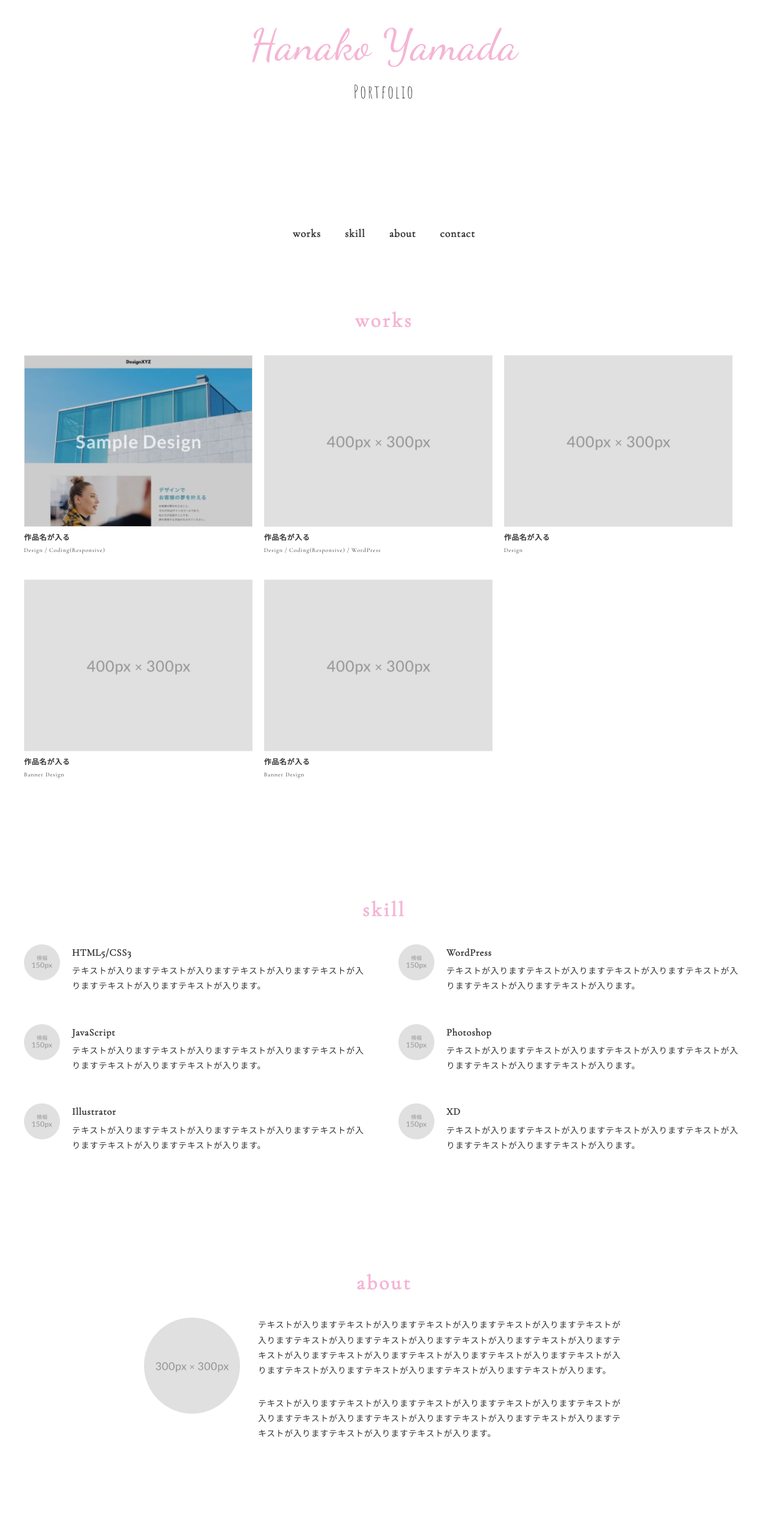
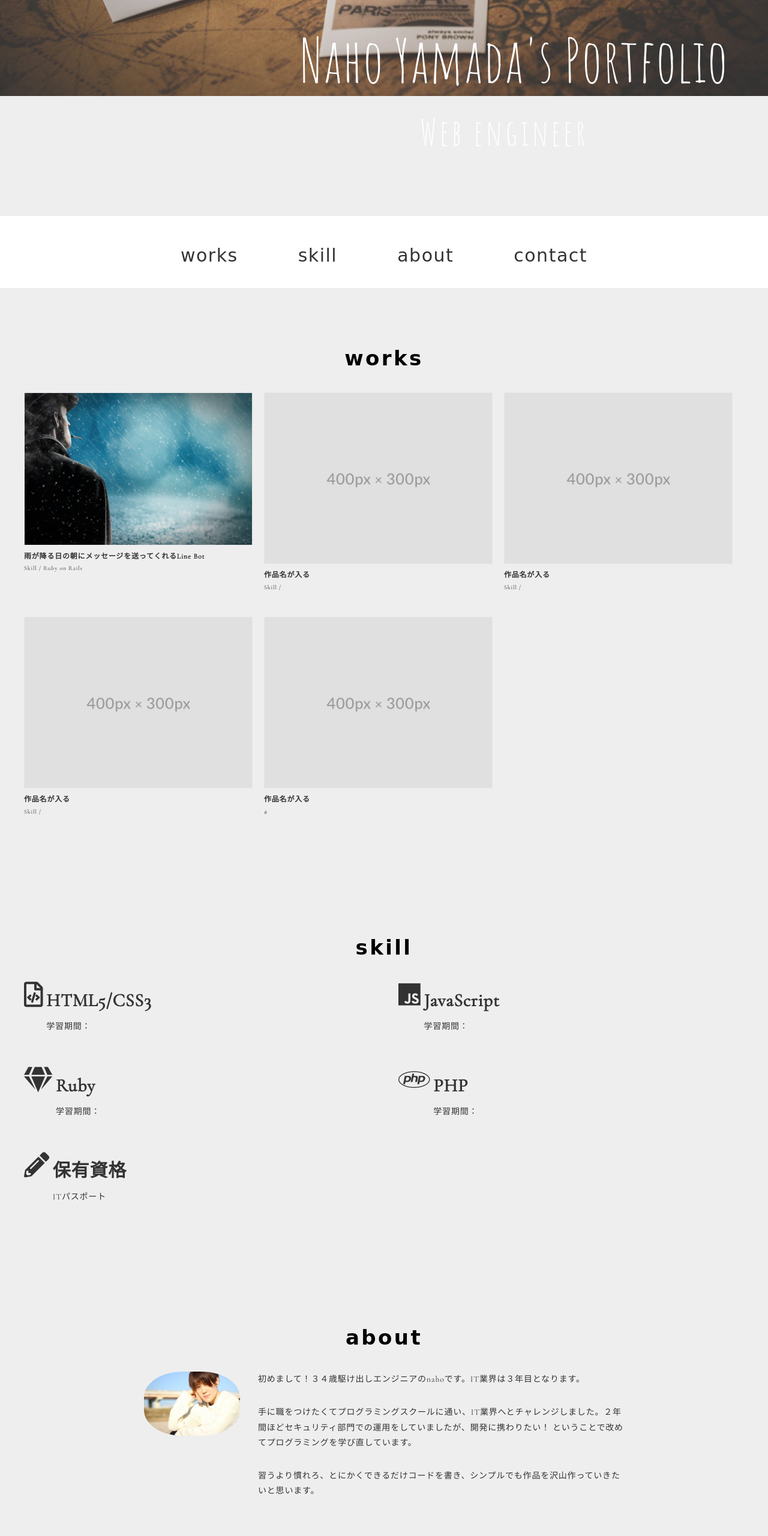
Before and after one commit to wentz1018/portfolio.github.io, a plain HTML site: page index.html in a window 1280 px wide. Shown: the part 160-2720 px from the top of the page at 60% size. Drawn offline with nearby package versions, Linux system fonts and the light colour scheme; a web font is replaced by a local one.

Commit message:
works,skill,about,contact更新

```diff
--- a/css/style.css
+++ b/css/style.css
@@ -4,6 +4,7 @@ body {
   line-height: 1.8;
   letter-spacing: .8px;
   color: #333;
+  background-color: #EEEEEE;
 }
 
 a {
@@ -49,12 +50,13 @@ li {
  見出し
 ---------------------------------*/
 .title {
+  font-family: 'Cherry Swash', cursive;
   font-size: 34px;
   line-height: 1;
   margin-bottom: 40px;
   text-align: center;
   letter-spacing: .1em;
-  color: #f5b5d5;
+  color: black;
 }
 
 .lead {
@@ -70,24 +72,38 @@ li {
   justify-content: center;
   height: 65vh;
   text-align: center;
+  position: relative;
+}
+
+.header-image {
+  width: 1800x;
+  height: 1800px;
+  z-index: 0;
 }
 
 .header-inner {
-  padding: 0 40px;
+  padding: 0;
 }
 
 .header-title {
-  font-family: "Dancing Script", cursive;
-  font-size: 72px;
+  font-family: "Amatic SC", cursive;
+  font-size: 100px;
   line-height: 1.2;
   margin-bottom: 20px;
-  color: #f5b5d5;
+  color: white;
+  position: absolute;
+  top: 200px;
+  left: 500px;
 }
 .header-subtitle {
   font-family: "Amatic SC", cursive;
-  font-size: 30px;
+  color: white;
+  font-size: 60px;
   line-height: 1;
   letter-spacing: .08em;
+  position: absolute;
+  top: 350px;
+  left: 700px;
 }
 
 /*--------------------------------
@@ -141,13 +157,14 @@ li {
 }
 
 .gnav-item {
-  margin: 0 20px;
+  margin: 0 50px;
+  font-size: 50px;
 }
 
 .gnav-item a {
   position: relative;
-  font-size: 18px;
-  font-weight: bold;
+  font-size: 30px;
+  font-family: 'Cherry Swash', cursive;
   line-height: 1;
   display: inline-block;
   padding: 5px 0;
@@ -177,7 +194,7 @@ li {
 }
 
 .works-item:hover {
-  opacity: .9;
+  opacity: 0.5;
 }
 
 .works-item:nth-of-type(3n) {
@@ -222,12 +239,15 @@ li {
   margin-right: 20px;
 }
 
+
 .skill-body {
   flex: 1;
+  padding: 5px;
 }
 
 .skill-name {
   margin-bottom: 3px;
+  font-size: 30px;
 }
 
 /*--------------------------------
@@ -241,11 +261,12 @@ li {
 }
 .profile-img {
   width: 20%;
+  height: 80%;
   margin-right: 30px;
   border-radius: 50%;
 }
 .profile-img img {
-  border-radius: 50%;
+  border-radius: 40%;
 }
 .profile-body {
   flex: 1;
@@ -268,6 +289,10 @@ li {
 .contact-text {
   margin-top: 10px;
 }
+
+.contact-list{
+  font-size: 30px;
+}
 /*--------------------------------
  ページトップ
 ---------------------------------*/
@@ -276,7 +301,7 @@ li {
   padding: 10px;
   cursor: pointer;
   text-align: center;
-  background-color: #fadcea;
+  background-color: #BC8F8F;
 }
 
 .page-top .material-icons-outlined {
@@ -289,13 +314,13 @@ li {
 ---------------------------------*/
 .footer {
   padding: 30px;
-  background-color: #efc4d8;
+  background-color:#8B4513;
 }
 
 .copyright {
   font-size: 10px;
   text-align: center;
-  color: #797979;
+  color: white;
 }
 
 /*--------------------------------
--- a/index.html
+++ b/index.html
@@ -4,12 +4,12 @@
   <meta charset="utf-8">
   <meta name="viewport" content="width=device-width,initial-scale=1.0,user-scalable=no">
   <meta property='og:type' content='website'>
-  <meta property='og:title' content='WebデザイナーHanako Yamada ポートフォリオ'>
+  <meta property='og:title' content='Webエンジニア- Naho Yamada ポートフォリオ'>
   <meta property='og:url' content='URLが入る'>
-  <meta property='og:description' content='Hanako Yamadaのポートフォリオサイトです。'>
+  <meta property='og:description' content='Naho Yamadaのポートフォリオサイトです。'>
   <meta property="og:image" content="img/ogp.png">
-  <meta name="description" content="Hanako Yamadaのポートフォリオサイトです" />
-  <title>Hanako Yamada ポートフォリオ</title>
+  <meta name="description" content="Naho Yamadaのポートフォリオサイトです" />
+  <title>Naho Yamada ポートフォリオ</title>
   <link rel="preconnect" href="https://fonts.gstatic.com">
   <link
     href="https://fonts.googleapis.com/css2?family=Amatic+SC&family=Cormorant+Garamond&family=Dancing+Script&display=swap"
@@ -19,6 +19,8 @@
   <link href="css/style.css" media="all" rel="stylesheet" type="text/css" />
   <link rel="shortcut icon" href="img/favicon.ico" />
   <link rel=”canonical” href=”URLが入る” />
+  <link href="https://fonts.googleapis.com/css?family=Cherry+Swash:700" rel="stylesheet">
+  <link href="https://use.fontawesome.com/releases/v5.15.1/css/all.css" rel="stylesheet">
 </head>
 
 <body>
@@ -30,10 +32,13 @@
 
       <!-- header -->
       <header class="header">
+
         <div class="header-inner">
-          <p class="header-title">Hanako Yamada</p>
-          <p class="header-subtitle">Portfolio</p>
+          <p class="header-image"><img src="img/camera.jpg" alt=""></p>
+          <p class="header-title">Naho Yamada's Portfolio</p>
+          <p class="header-subtitle">Web engineer</p>
         </div>
+
 
       </header>
       <!-- /header -->
@@ -56,30 +61,30 @@
         <div class="inner">
           <h2 class="title">works</h2>
           <div class="works-list">
-            <a class="works-item" href="works-template.html">
-              <p class="works-img"><img src="img/works-sample-thumb.jpg" alt="" /></p>
-              <p class="works-name">作品名が入る</p>
-              <p class="works-info">Design / Coding(Responsive)</p>
+            <a class="works-item" href="https://github.com/wentz1018/rain_linebot">
+              <p class="works-img"><img src="img/rain.jpg" alt="" /></p>
+              <p class="works-name">雨が降る日の朝にメッセージを送ってくれるLine Bot</p>
+              <p class="works-info">Skill / Ruby on Rails </p>
             </a>
-            <a class="works-item" href="works-template.html">
+            <a class="works-item" href="#">
               <p class="works-img"><img src="img/works-dummy-thumb.jpg" alt="" /></p>
               <p class="works-name">作品名が入る</p>
-              <p class="works-info">Design / Coding(Responsive) / WordPress</p>
+              <p class="works-info">Skill / </p>
             </a>
-            <a class="works-item" href="works-template.html">
+            <a class="works-item" href="#">
               <p class="works-img"><img src="img/works-dummy-thumb.jpg" alt="" /></p>
               <p class="works-name">作品名が入る</p>
-              <p class="works-info">Design</p>
+              <p class="works-info">Skill / </p>
             </a>
-            <a class="works-item" href="works-template.html">
+            <a class="works-item" href="#">
               <p class="works-img"><img src="img/works-dummy-thumb.jpg" alt="" /></p>
               <p class="works-name">作品名が入る</p>
-              <p class="works-info">Banner Design</p>
+              <p class="works-info">Skill /</p>
             </a>
-            <a class="works-item" href="works-template.html">
+            <a class="works-item" href="#">
               <p class="works-img"><img src="img/works-dummy-thumb.jpg" alt="" /></p>
               <p class="works-name">作品名が入る</p>
-              <p class="works-info">Banner Design</p>
+              <p class="works-info">#</p>
             </a>
           </div>
         </div>
@@ -92,51 +97,43 @@
           <h2 class="title">skill</h2>
           <div class="skill-list">
             <div class="skill-item">
-              <p class="skill-img"><img src="img/icon_skill.png" alt=""></p>
+              <i class="far fa-file-code fa-3x"></i>
               <div class="skill-body">
                 <h3 class="skill-name">HTML5/CSS3</h3>
                 <p class="skill-text">
-                  テキストが入りますテキストが入りますテキストが入りますテキストが入りますテキストが入りますテキストが入ります。</p>
+                  学習期間：</p>
               </div>
             </div>
             <div class="skill-item">
-              <p class="skill-img"><img src="img/icon_skill.png" alt=""></p>
+              <i class="fab fa-js fa-3x"></i>
               <div class="skill-body">
-                <h3 class="skill-name">WordPress</h3>
+                <h3 class="skill-name">JavaScript</h3>
                 <p class="skill-text">
-                  テキストが入りますテキストが入りますテキストが入りますテキストが入りますテキストが入りますテキストが入ります。</p>
+                  学習期間：</p>
               </div>
             </div>
             <div class="skill-item">
-              <p class="skill-img"><img src="img/icon_skill.png" alt=""></p>
+              <i class="fas fa-gem fa-3x"></i>
               <div class="skill-body">
-                <h3 class="skill-name">JavaScript</h3>
+                <h3 class="skill-name">Ruby</h3>
                 <p class="skill-text">
-                  テキストが入りますテキストが入りますテキストが入りますテキストが入りますテキストが入りますテキストが入ります。</p>
+                  学習期間：</p>
               </div>
             </div>
             <div class="skill-item">
-              <p class="skill-img"><img src="img/icon_skill.png" alt=""></p>
+              <i class="fab fa-php fa-3x"></i>
               <div class="skill-body">
-                <h3 class="skill-name">Photoshop</h3>
+                <h3 class="skill-name">PHP</h3>
                 <p class="skill-text">
-                  テキストが入りますテキストが入りますテキストが入りますテキストが入りますテキストが入りますテキストが入ります。</p>
+                  学習期間：</p>
               </div>
             </div>
             <div class="skill-item">
-              <p class="skill-img"><img src="img/icon_skill.png" alt=""></p>
+              <i class="fas fa-pencil-alt fa-3x"></i>
               <div class="skill-body">
-                <h3 class="skill-name">Illustrator</h3>
+                <h3 class="skill-name">保有資格</h3>
                 <p class="skill-text">
-                  テキストが入りますテキストが入りますテキストが入りますテキストが入りますテキストが入りますテキストが入ります。</p>
-              </div>
-            </div>
-            <div class="skill-item">
-              <p class="skill-img"><img src="img/icon_skill.png" alt=""></p>
-              <div class="skill-body">
-                <h3 class="skill-name">XD</h3>
-                <p class="skill-text">
-                  テキストが入りますテキストが入りますテキストが入りますテキストが入りますテキストが入りますテキストが入ります。</p>
+                  ITパスポート</p>
               </div>
             </div>
           </div>
@@ -150,14 +147,18 @@
           <h2 class="title">about</h2>
           <div class="profile">
             <p class="profile-img">
-              <img src="img/profile.jpg" alt="">
+              <img src="img/me.jpg" alt="">
             </p>
             <div class="profile-body">
               <p>
-                テキストが入りますテキストが入りますテキストが入りますテキストが入りますテキストが入りますテキストが入りますテキストが入りますテキストが入りますテキストが入りますテキストが入りますテキストが入りますテキストが入りますテキストが入りますテキストが入りますテキストが入りますテキストが入りますテキストが入りますテキストが入ります。
+                初めまして！３４歳駆け出しエンジニアのnahoです。IT業界は３年目となります。
               </p>
               <p>
-                テキストが入りますテキストが入りますテキストが入りますテキストが入りますテキストが入りますテキストが入りますテキストが入りますテキストが入りますテキストが入りますテキストが入りますテキストが入りますテキストが入ります。
+                手に職をつけたくてプログラミングスクールに通い、IT業界へとチャレンジしました。２年間ほどセキュリティ部門での運用をしていましたが、開発に携わりたい！
+                ということで改めてプログラミングを学び直しています。
+              </p>
+              <p>
+                習うより慣れろ、とにかくできるだけコードを書き、シンプルでも作品を沢山作っていきたいと思います。
               </p>
             </div>
           </div>
@@ -170,12 +171,10 @@
         <div class="inner">
           <h2 class="title">contact</h2>
           <p class="lead">
-            お問い合わせは、<br class="sp-only">SNSかメールにてお願いいたします。
+            お問い合わせは、<br class="sp-only">下記メールにてお願いいたします。
           </p>
           <div class="contact-list">
-            <a class="contact-item" href="https://twitter.com/" target="_blank" rel="noopener">Twitter</a>
-            <a class="contact-item" href="https://www.instagram.com/" target="_blank" rel="noopener">Instagram</a>
-            <span class="contact-item">xxxxxx@gmail.com</span>
+            <a href="mailto:havarava1018&#64;icloud.com">havarava1018@icloud.com</a>
           </div>
         </div>
       </section>
@@ -187,7 +186,7 @@
 
     <!-- footer -->
     <footer class="footer">
-      <div class="copyright">&copy;Hanako Yamada</div>
+      <div class="copyright">&copy;Naho Yamada</div>
     </footer>
     <!-- /footer -->
 
```
Also changed, not shown: works-template.html (deleted, +0 -102 lines), img/camera.jpg (added), img/me.jpg (added), img/profile.jpg (deleted), img/rain.jpg (added), img/works-sample-thumb.jpg (deleted).
